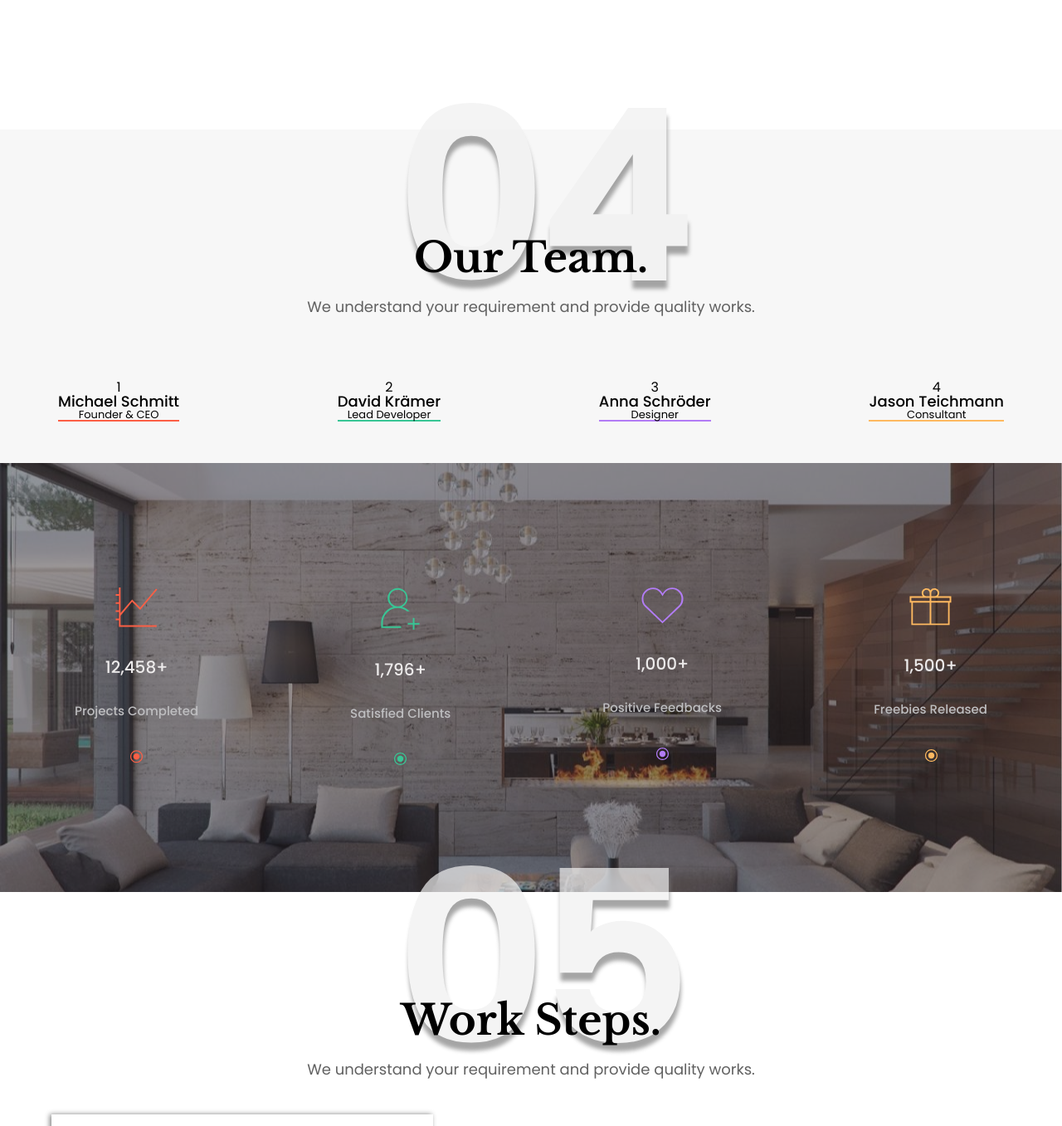
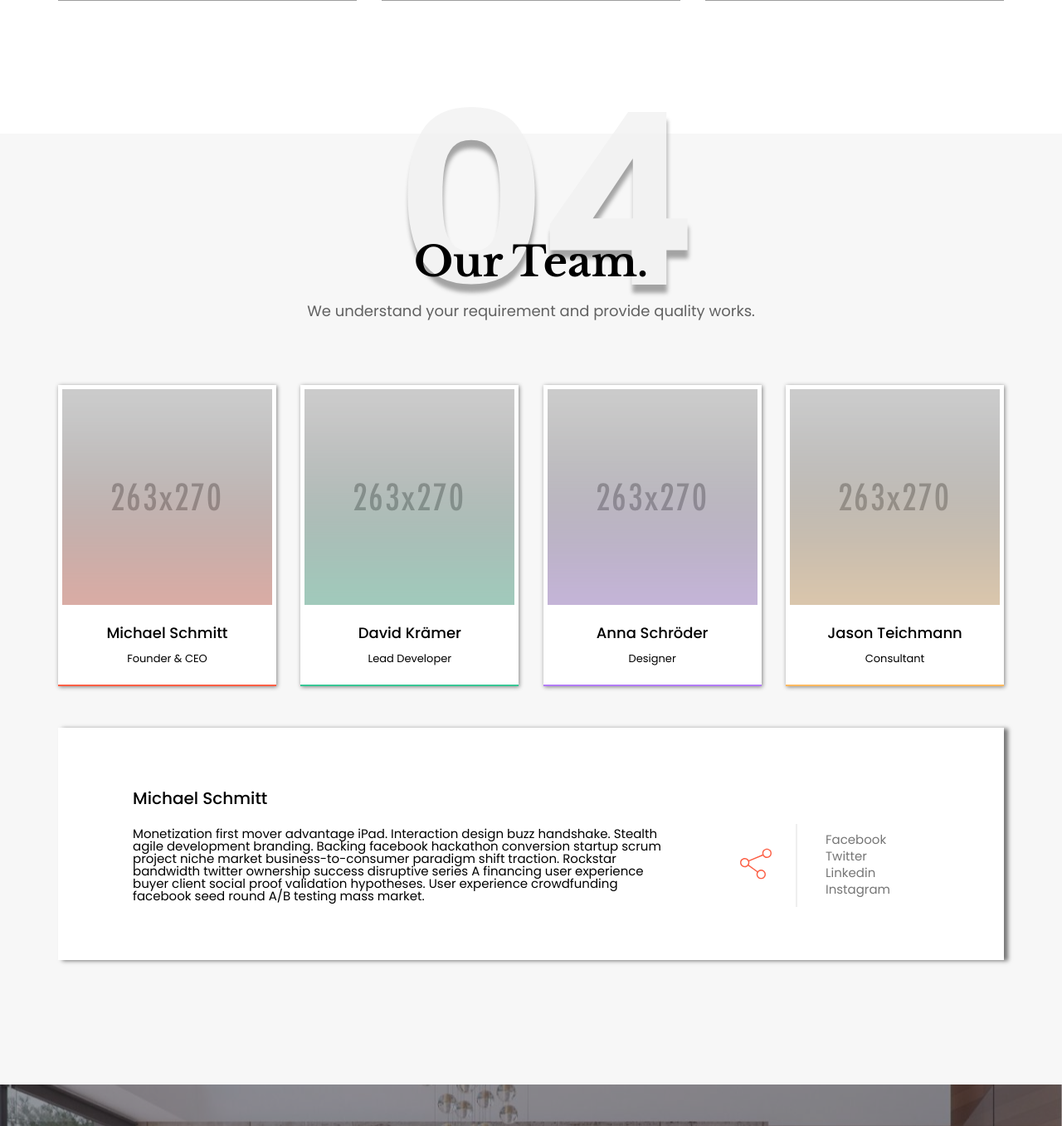
Before and after one commit to DmytroZhigulin/HTML-CSS, a PHP site: page /page/index.html in a window 1280 px wide; the page is wider, and only the part inside the window is pictured. Shown: the part 4339-5696 px from the top of that part at 83% size. Run offline with PHP 8.4, Linux system fonts and the light colour scheme; grey boxes are pictures that could not be loaded.

Commit message:
Alexis 3.0

```diff
--- a/Alexis/page/index.html
+++ b/Alexis/page/index.html
@@ -261,35 +261,135 @@
                 <!--CARDS HERE-->
                 <div class="team__cards">
 
-                    <div class="team__cards__card">1
+                    <div class="team__cards__card">
 
-                        <div class="team__card employee__photo"></div>
+                        <div class="team__card employee__photo first"></div>
                         <h4 class="team__cards__employee__name">Michael Schmitt</h4>
                         <p class="team__card employee__position">Founder & CEO</p>
 
                     </div>
 
-                    <div class="team__cards__card">2
+                    <div class="team__cards__card">
 
-                        <div class="team__card employee__photo"></div>
+                        <div class="team__card employee__photo second"></div>
                         <h4 class="team__cards__employee__name">David Krämer</h4>
                         <p class="team__card employee__position">Lead Developer</p>
 
                     </div>
 
-                    <div class="team__cards__card">3
+                    <div class="team__cards__card">
 
-                        <div class="team__card employee__photo"></div>
+                        <div class="team__card employee__photo third"></div>
                         <h4 class="team__cards__employee__name">Anna Schröder</h4>
                         <p class="team__card employee__position">Designer</p>
 
                     </div>
 
-                    <div class="team__cards__card">4
+                    <div class="team__cards__card">
 
-                        <div class="team__card employee__photo"></div>
+                        <div class="team__card employee__photo fourth"></div>
                         <h4 class="team__cards__employee__name">Jason Teichmann</h4>
                         <p class="team__card employee__position">Consultant</p>
+
+                    </div>
+
+                </div>
+
+                <div class="team_description_block">
+
+                    <div class="team_description">
+
+                        <div class="team_description__wrap">
+
+                            <div class="team_description_text">
+                                <h3>Michael Schmitt</h3>
+                                <p>
+                                    Monetization first mover advantage iPad. Interaction design buzz handshake. Stealth agile development branding. Backing facebook hackathon conversion startup scrum project niche market business-to-consumer paradigm shift traction. Rockstar
+                                    bandwidth twitter ownership success disruptive series A financing user experience buyer client social proof validation hypotheses. User experience crowdfunding
+                                    facebook seed round A/B testing mass market.
+                                </p>
+                            </div>
+                            <img src="../img/team.svg" alt="team">
+                            <div class="team_description__links">
+                                <a href="#">Facebook</a>
+                                <a href="#">Twitter</a>
+                                <a href="#">Linkedin</a>
+                                <a href="#">Instagram</a>
+                            </div>
+
+                        </div>
+
+                    </div>
+
+                    <div class="team_description">
+
+                        <div class="team_description__wrap">
+
+                            <div class="team_description_text">
+                                <h3>David Krämer</h3>
+                                <p>
+                                    Monetization first mover advantage iPad. Interaction design buzz handshake. Stealth agile development branding. Backing facebook hackathon conversion startup scrum project niche market business-to-consumer paradigm shift traction. Rockstar
+                                    bandwidth twitter ownership success disruptive series A financing user experience buyer client social proof validation hypotheses. User experience crowdfunding
+                                    facebook seed round A/B testing mass market.
+                                </p>
+                            </div>
+                            <img src="../img/team.svg" alt="team">
+                            <div class="team_description__links">
+                                <a href="#">Facebook</a>
+                                <a href="#">Twitter</a>
+                                <a href="#">Linkedin</a>
+                                <a href="#">Instagram</a>
+                            </div>
+
+                        </div>
+
+                    </div>
+
+                    <div class="team_description">
+
+                        <div class="team_description__wrap">
+
+                            <div class="team_description_text">
+                                <h3>Anna Schröder</h3>
+                                <p>
+                                    Monetization first mover advantage iPad. Interaction design buzz handshake. Stealth agile development branding. Backing facebook hackathon conversion startup scrum project niche market business-to-consumer paradigm shift traction. Rockstar
+                                    bandwidth twitter ownership success disruptive series A financing user experience buyer client social proof validation hypotheses. User experience crowdfunding
+                                    facebook seed round A/B testing mass market.
+                                </p>
+                            </div>
+                            <img src="../img/team.svg" alt="team">
+                            <div class="team_description__links">
+                                <a href="#">Facebook</a>
+                                <a href="#">Twitter</a>
+                                <a href="#">Linkedin</a>
+                                <a href="#">Instagram</a>
+                            </div>
+
+                        </div>
+
+                    </div>
+
+                    <div class="team_description">
+
+                        <div class="team_description__wrap">
+
+                            <div class="team_description_text">
+                                <h3>Jason Teichmann</h3>
+                                <p>
+                                    Monetization first mover advantage iPad. Interaction design buzz handshake. Stealth agile development branding. Backing facebook hackathon conversion startup scrum project niche market business-to-consumer paradigm shift traction. Rockstar
+                                    bandwidth twitter ownership success disruptive series A financing user experience buyer client social proof validation hypotheses. User experience crowdfunding
+                                    facebook seed round A/B testing mass market.
+                                </p>
+                            </div>
+                            <img src="../img/team.svg" alt="team">
+                            <div class="team_description__links">
+                                <a href="#">Facebook</a>
+                                <a href="#">Twitter</a>
+                                <a href="#">Linkedin</a>
+                                <a href="#">Instagram</a>
+                            </div>
+
+                        </div>
 
                     </div>
 
--- a/Alexis/scss/style.css
+++ b/Alexis/scss/style.css
@@ -12,6 +12,7 @@ body {
 
 a {
   text-decoration: none;
+  margin-bottom: 5px;
 }
 
 .container {
@@ -512,6 +513,7 @@ a {
 .team {
   background-color: #f7f7f7;
   font-family: 'Poppins', sans-serif;
+  padding-bottom: 150px;
 }
 
 .team .team__cards {
@@ -523,6 +525,13 @@ a {
           justify-content: space-between;
   text-align: center;
   padding-bottom: 50px;
+}
+
+.team .team__cards__card {
+  cursor: pointer;
+  background-color: #ffffff;
+  -webkit-box-shadow: 1px 1px 5px  gray;
+          box-shadow: 1px 1px 5px  gray;
 }
 
 .team .team__cards__card:first-of-type {
@@ -544,14 +553,124 @@ a {
 .team .team__cards__employee__name {
   font-size: 18px;
   font-weight: 500;
+  padding-top: 20px;
 }
 
 .team .team__cards__employee__name :first-child {
   color: #fc5f45;
 }
 
+.team .team__cards .employee__photo {
+  background-position: center;
+  background-repeat: no-repeat;
+  background-size: cover;
+  height: 270px;
+  width: 263px;
+}
+
+.team .team__cards .employee__photo.first {
+  background-image: url(../img/image1.png);
+}
+
+.team .team__cards .employee__photo.second {
+  background-image: url(../img/image2.png);
+}
+
+.team .team__cards .employee__photo.third {
+  background-image: url(../img/image3.png);
+}
+
+.team .team__cards .employee__photo.fourth {
+  background-image: url(../img/image4.png);
+}
+
 .team .team__cards .employee__position {
   font-size: 13px;
+  padding: 15px 0px 25px;
+}
+
+.team .team_description_block {
+  display: -webkit-box;
+  display: -ms-flexbox;
+  display: flex;
+  -webkit-box-orient: vertical;
+  -webkit-box-direction: normal;
+      -ms-flex-direction: column;
+          flex-direction: column;
+}
+
+.team .team_description_block .team_description {
+  background-color: #fff;
+  font-family: 'Poppins', sans-serif;
+  -webkit-box-shadow: 5px 1px 5px #767676;
+          box-shadow: 5px 1px 5px #767676;
+}
+
+.team .team_description_block .team_description__wrap {
+  display: -webkit-box;
+  display: -ms-flexbox;
+  display: flex;
+  -webkit-box-pack: justify;
+      -ms-flex-pack: justify;
+          justify-content: space-between;
+  padding: 75px 90px 70px;
+}
+
+.team .team_description_block .team_description_text {
+  max-width: 652px;
+}
+
+.team .team_description_block .team_description_text h3 {
+  padding-bottom: 25px;
+  font-size: 20px;
+  font-weight: 500;
+}
+
+.team .team_description_block .team_description_text p {
+  font-size: 15px;
+}
+
+.team .team_description_block .team_description__links {
+  display: -webkit-box;
+  display: -ms-flexbox;
+  display: flex;
+  -webkit-box-orient: vertical;
+  -webkit-box-direction: normal;
+      -ms-flex-direction: column;
+          flex-direction: column;
+  margin: 50px 0px 0px 30px;
+  font-size: 15px;
+}
+
+.team .team_description_block .team_description__links a {
+  color: #767676;
+}
+
+.team .team_description_block .team_description__links::before {
+  content: '';
+  height: 2px;
+  width: 100px;
+  background-color: #efefef;
+  -webkit-transform: rotateZ(90deg);
+          transform: rotateZ(90deg);
+  left: -85px;
+  position: relative;
+  top: 40px;
+}
+
+.team .team_description_block .team_description img {
+  height: 38px;
+  margin: 70px 35px 0px 80px;
+}
+
+.team .team_description_block .team_description.hide {
+  display: none;
+}
+
+.team .team_description_block .team_description.show {
+  display: -webkit-box;
+  display: -ms-flexbox;
+  display: flex;
 }
 
 .statistic_section {
@@ -809,4 +928,29 @@ a {
             transform: scale(1.2);
   }
 }
+
+.cardDescrA {
+  -webkit-animation: descriprionAnimation 2s;
+          animation: descriprionAnimation 2s;
+  -webkit-transition: 5s;
+  transition: 5s;
+}
+
+@-webkit-keyframes descriprionAnimation {
+  from {
+    opacity: 0.1;
+  }
+  to {
+    opacity: 100;
+  }
+}
+
+@keyframes descriprionAnimation {
+  from {
+    opacity: 0.1;
+  }
+  to {
+    opacity: 100;
+  }
+}
 /*# sourceMappingURL=style.css.map */
--- a/Alexis/scss/style.scss
+++ b/Alexis/scss/style.scss
@@ -9,6 +9,7 @@ body {
 }
 a {
     text-decoration: none;
+    margin-bottom: 5px;
 }
 .container {
     max-width: 1140px;
@@ -480,6 +481,7 @@ a {
 .team {
     background-color: #f7f7f7;
     font-family: 'Poppins', sans-serif;
+    padding-bottom: 150px;
 
 
 
@@ -489,6 +491,14 @@ a {
         text-align: center;
         padding-bottom: 50px;
 
+
+
+        &__card {
+            cursor: pointer;
+            background-color: #ffffff;
+            box-shadow: 1px 1px 5px  gray;
+
+        }
         &__card:first-of-type{
             border-bottom: 2px solid #fc5f45;
         }
@@ -505,18 +515,107 @@ a {
         &__employee__name {
             font-size: 18px;
             font-weight: 500;
+            padding-top: 20px;
 
             :first-child{
                 color: #fc5f45;
             }
         }
+
+        .employee__photo {
+
+            background-position: center;
+            background-repeat: no-repeat;
+            background-size: cover;
+            height: 270px;
+            width: 263px;
+
+            &.first {
+                background-image: url(../img/image1.png);
+            }
+            &.second {
+                background-image: url(../img/image2.png);
+            }
+            &.third {
+                background-image: url(../img/image3.png);
+            }
+            &.fourth {
+                background-image: url(../img/image4.png);
+            }
+        }
         .employee__position{
             font-size: 13px;
+            padding: 15px 0px 25px;
         }
 
     }
 
+    .team_description_block {
+        display: flex;
+        flex-direction: column;
+
+        // display: none;
+        .team_description {
+
+            background-color: #fff;
+            font-family: 'Poppins', sans-serif;
+            box-shadow: 5px 1px 5px #767676;
+
+            &__wrap {
+                display: flex;
+                justify-content: space-between;
+                padding: 75px 90px 70px;
+            }
+            &_text {
+                max-width: 652px;
+
+
+
+                h3 {
+                    padding-bottom:25px;
+                    font-size: 20px;
+                    font-weight: 500;
+                }
+                p {
+                    font-size: 15px;
+                }
+            }
+
+            &__links {
+                display: flex;
+                flex-direction: column;
+                margin: 50px 0px 0px 30px;
+                font-size: 15px;
+
+                a {
+                    color: #767676;
+                }
+
+                &::before {
+                    content: '';
+                    height: 2px;
+                    width: 100px;
+                    background-color: #efefef;
+                    transform: rotateZ(90deg);
+                    left: -85px;
+                    position: relative;
+                    top: 40px;
+                }
+            }
+            img {
+                height: 38px;
+                margin: 70px 35px 0px 80px;
+            }
+            &.hide {
+                display: none;
+            }
+            &.show {
+                display: flex;
+            }
+        }
+    }
 }
+
 
 //-----------BANNER SECOND
 .statistic_section {
@@ -731,7 +830,7 @@ a {
 
 
 
-
+// -------ANIMATIONS
 .onHover {
     cursor: pointer;
     animation: cardHover 1s;
@@ -741,3 +840,13 @@ a {
     from{ transform: scale(1.0); }
     to{ transform: scale(1.2); }
 }
+
+
+.cardDescrA {
+    animation: descriprionAnimation 2s;
+    transition: 5s;
+}
+@keyframes descriprionAnimation {
+    from{ opacity: 0.1; }
+    to{ opacity: 100; }
+}
```
Also changed, not shown: Alexis/js/script.js (+54 -5 lines), Alexis/img/Image4.png (added), Alexis/img/image1.png (added), Alexis/img/image2.png (added), Alexis/img/image3.png (added), Alexis/img/team.svg (added), 1 other file.
